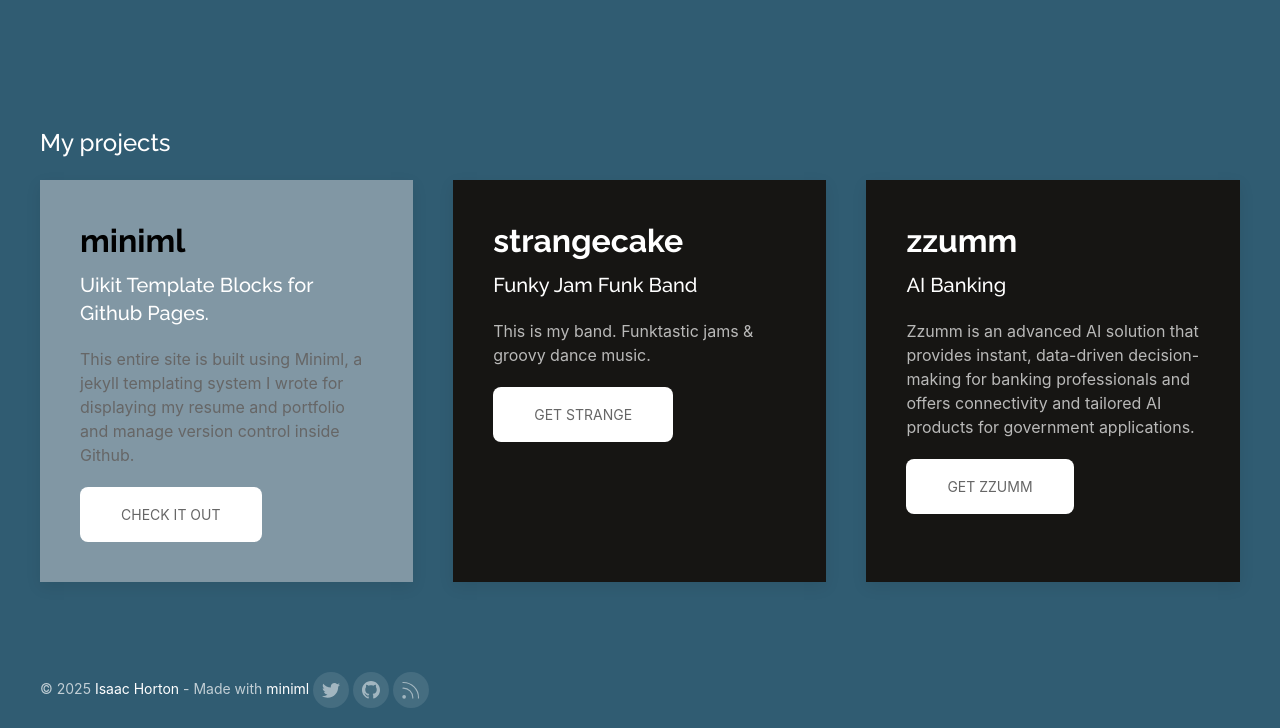
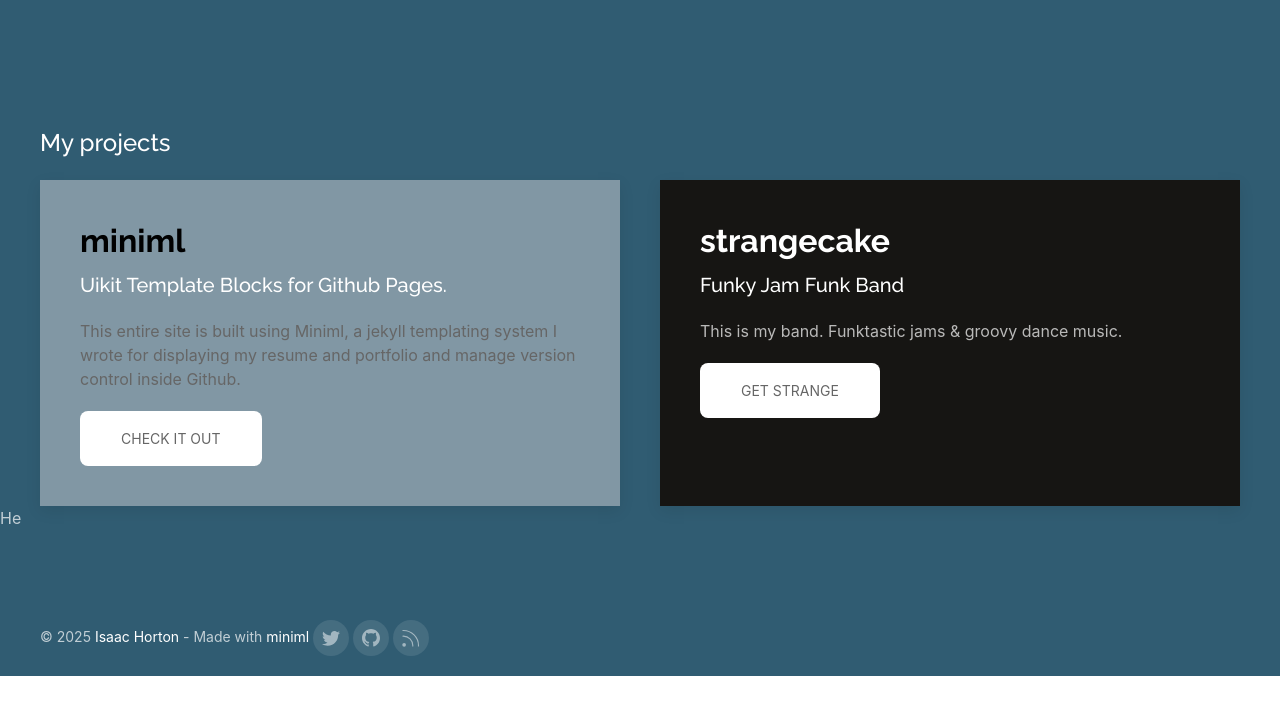
Before and after one commit to kre8t/kre8t.github.io, a Jekyll site: the page built from index.html, in a window 1280 px wide and 900 px high, scrolled down 873 px, cut to the strip 172-900 px from the top of the window. Built offline with Jekyll 4.4.1, drawn with Linux system fonts in a browser that asks for light colours; after the commit the page ends 1721 px from its top, so only the background shows below that.

Commit message:
Update currentprojects.html

```diff
--- a/_includes/sections/currentprojects.html
+++ b/_includes/sections/currentprojects.html
@@ -2,7 +2,7 @@
     <div class="uk-container">
       <h3 class="uk-heading">My projects</h3>
       <div uk-height-match="target: > div > div > .uk-card" uk-grid>
-        <div class="uk-width-1-2@m uk-width-1-3@l">
+        <div class="uk-width-1-2@m">
           <div class="uk-text-center uk-text-left@m">
 
             <div class="uk-card uk-card-default uk-card-body minimlblock" uk-scrollspy="cls: uk-animation-slide-right; repeat: true">
@@ -15,7 +15,7 @@
           </div>
         </div>
 
-        <div class="uk-width-1-2@m uk-width-1-3@l">
+        <div class="uk-width-1-2@m">
           <div class="uk-text-center uk-text-left@m">
             <div class="uk-card uk-card-secondary uk-card-body">
               <h2 class="uk-margin-remove-bottom"><a href="https://strangecakeband.com">strangecake</a></h2>
@@ -26,18 +26,7 @@
             </div>
           </div>
         </div>
-
-        <div class="uk-width-1-2@m uk-width-1-3@l">
-          <div class="uk-text-center uk-text-left@m">
-            <div class="uk-card uk-card-secondary uk-card-body">
-              <h2 class="uk-margin-remove-bottom"><a href="https://zzumm.us">zzumm</a></h2>
-              <h4 class="uk-margin-small-top">AI Banking</h4>
-              <p>Zzumm is an advanced AI solution that provides instant, data-driven decision-making for banking professionals and offers connectivity and tailored AI products for government applications.
-              </p>
-              <a class="uk-button uk-button-primary uk-button-large" href="https://zzumm.us">Get ZZUMM</a>
-            </div>
-          </div>
-        </div>
+He
 
       </div>
     </div>
```
